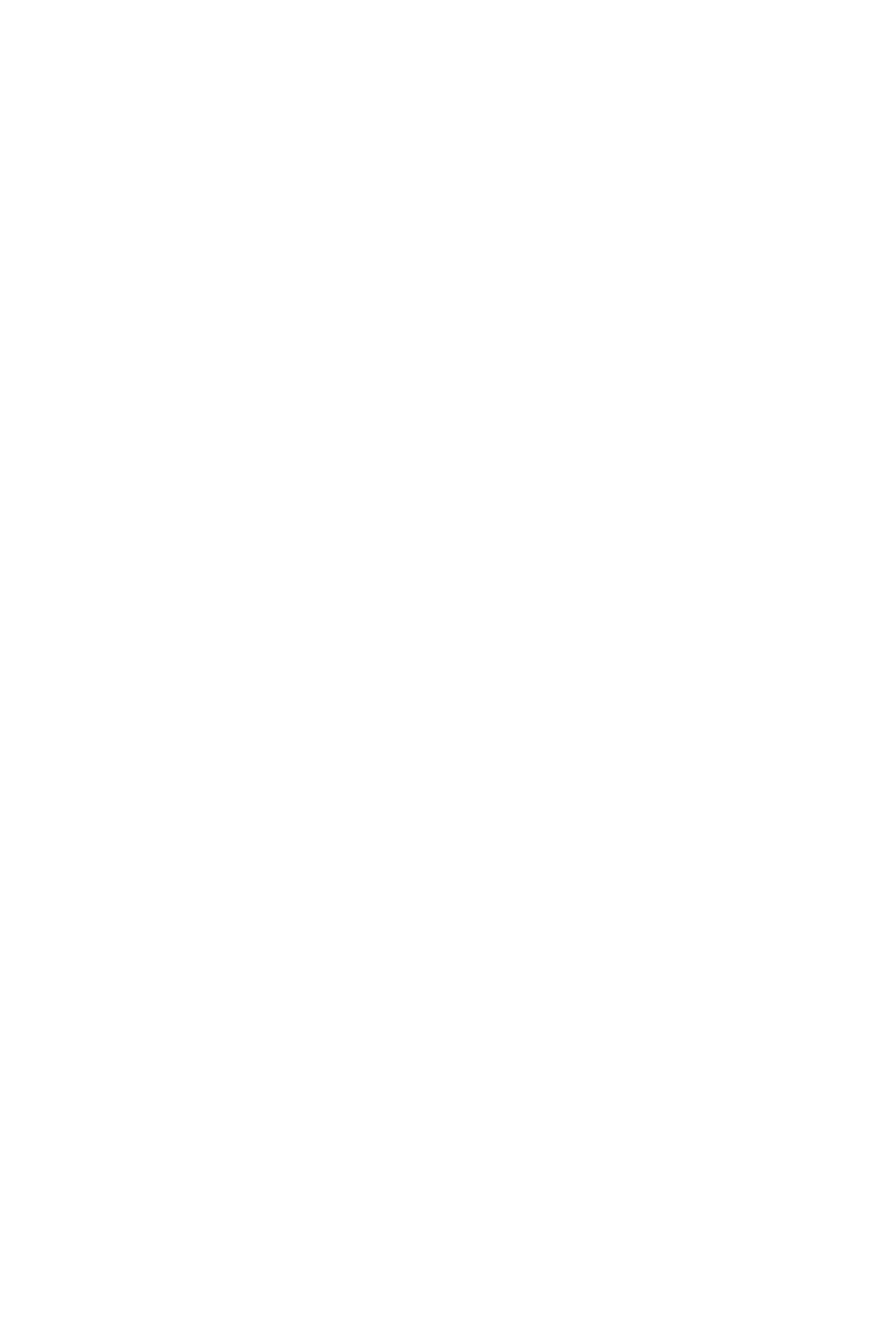
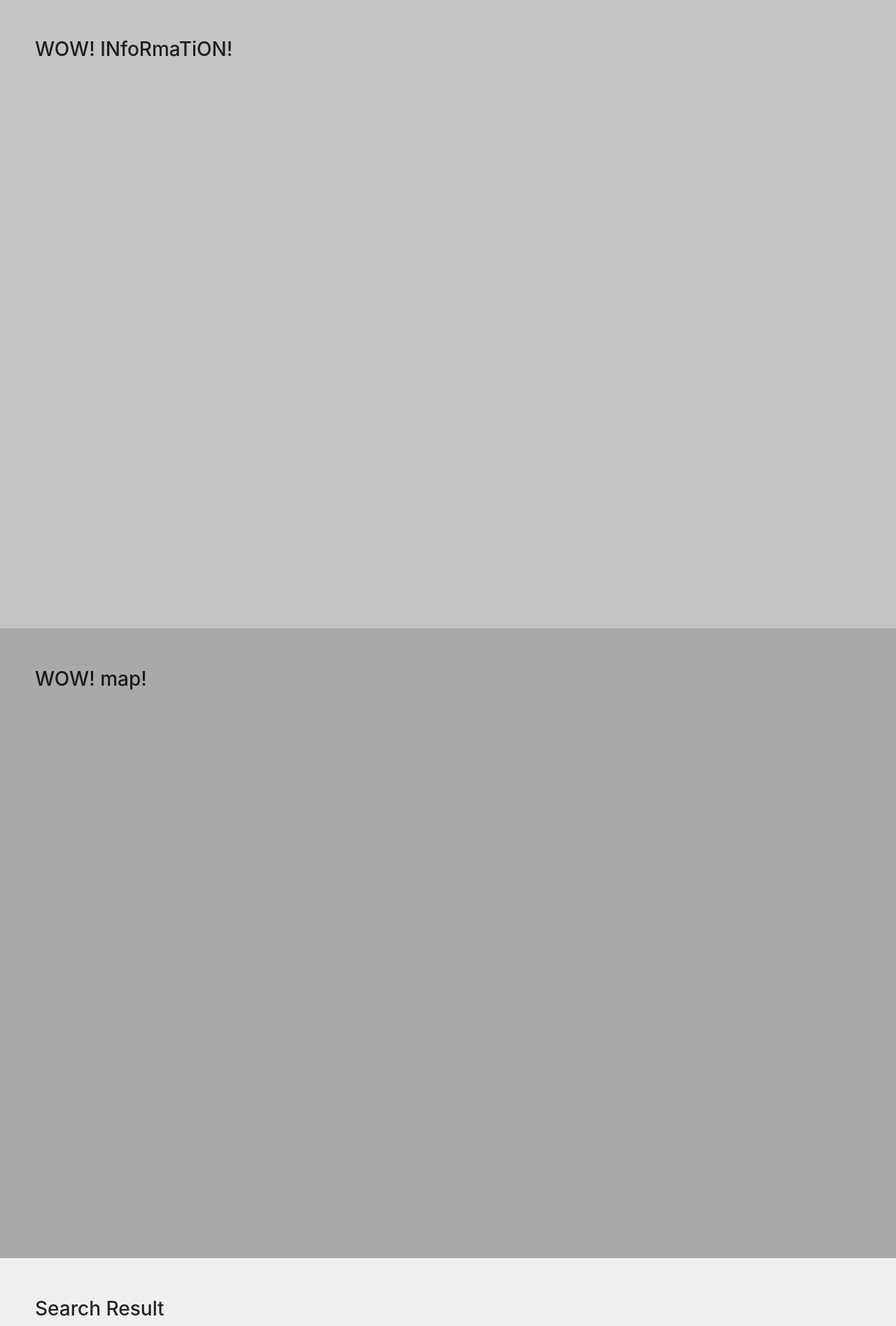
Before and after one commit to JinayJain/hacktx, a React (Create React App) app in the folder client/: page / in a window 1280 px wide. Shown: the part 902-2797 px from the top of the page at 70% size. Before the commit the page ends 900 px from the top, so only its background shows below. Built offline with nearby package versions, Linux system fonts and the light colour scheme.

Commit message:
styling stuff

```diff
--- a/client/src/pages/Home/index.js
+++ b/client/src/pages/Home/index.js
@@ -12,7 +12,7 @@ const { Header, Footer, Sider, Content } = Layout;
 const Home = () => {
   return (
     <Content>
-        <div className="cover">
+        <div className="cover_section">
           <img id="logo" src={logo}/>
           <h1>The Politician Index needed to keep representatives accountable.</h1>
           <Searchbar/>
@@ -22,6 +22,15 @@ const Home = () => {
             <Button className="redButton" size="large" type="primary">BROWSE ALL DATA</Button>
           </Row>
         </div>
+        <div className="info_section">
+          <h1>WOW! INfoRmaTiON!</h1>
+        </div>
+        <div className="map_section">
+          <h1>WOW! map!</h1>
+        </div>
+        <div className="result_section">
+          <h1>Search Result</h1>
+        </div>
     </Content>
   )
 }
--- a/client/src/pages/Home/styles.css
+++ b/client/src/pages/Home/styles.css
@@ -1,8 +1,26 @@
-.cover {
+.cover_section {
     width: 100%;
     height: 900px;
     padding: 50px;
     background-image: url('./cover.png');
+}
+.info_section {
+    width: 100%;
+    height: 900px;
+    padding: 50px;
+    background-color: #C4C4C4;
+}
+.map_section {
+    width: 100%;
+    height: 900px;
+    padding: 50px;
+    background-color: #A9A9A9;
+}
+.result_section {
+    width: 100%;
+    height: auto;
+    padding: 50px;
+    background-color: #EFEFEF;
 }
 #logo {
     margin: 200px 0 -50px 0;
@@ -15,7 +33,11 @@
     margin-right: 25px;
     background-color: #002761;
 }
-
+Button:hover {
+        -webkit-transform: scale(1.1);
+        -ms-transform: scale(1.1);
+        transform: scale(1.1);
+}
 .redButton {
     height: 50px;
     width: 30%;
```
Lines whose indentation alone changed are shown as unchanged.
